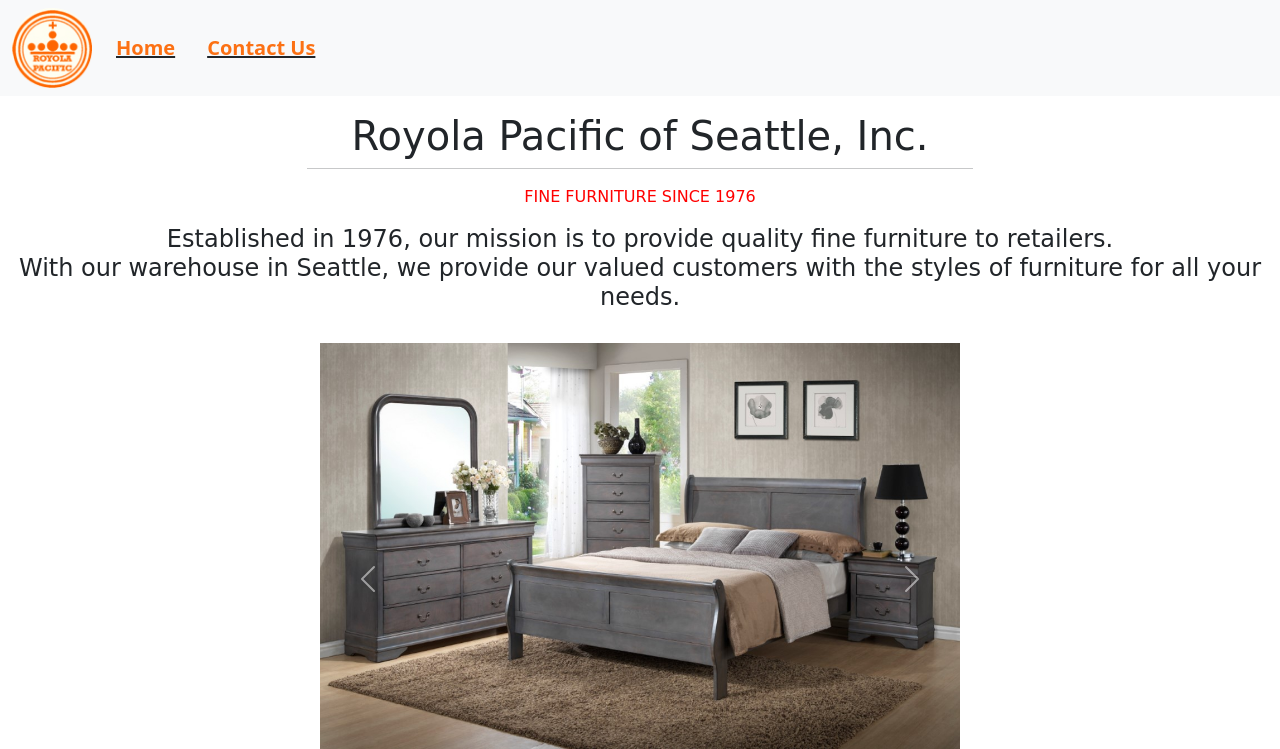
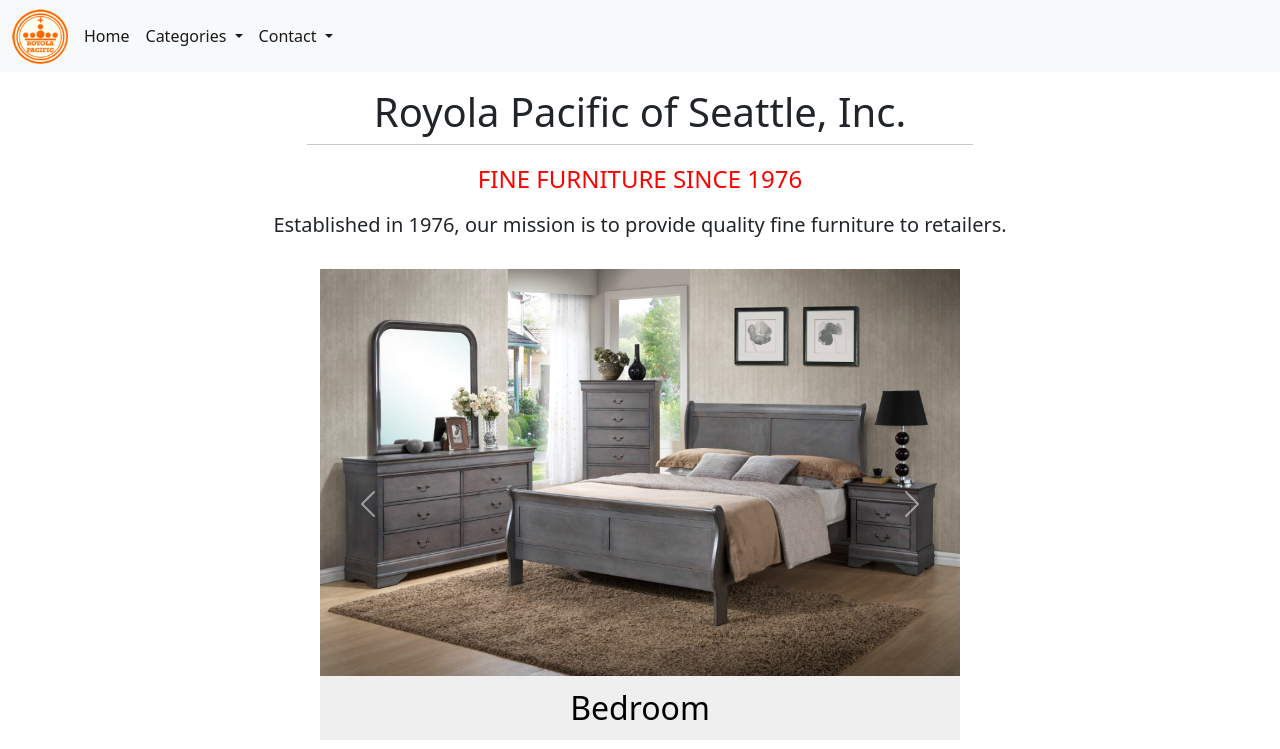
Before and after one commit to ElsdonC/Furniture-Store-Website, a PHP site: page /index.php in a window 1280 px wide. Shown: the top 749 px of the page. After the commit the page ends 720 px from the top, so only its background shows below. Run offline with PHP 8.4, Linux system fonts and the light colour scheme; data that the repository does not hold is empty.

Commit message:
changed navbar and fonts

```diff
--- a/includes/navbar.php
+++ b/includes/navbar.php
@@ -1,18 +1,20 @@
 <nav class="navbar navbar-expand-lg bg-light">
-  <div class="container" style="margin-left: 0;">
-    <img src="assets/images/Logo.png" style="height: 10vh;" alt="logo">
-    <a class="navbar-brand" href="index.php"></a>
-    <button class="navbar-toggler" type="button" data-bs-toggle="collapse" data-bs-target="#navbarSupportedContent" aria-controls="navbarSupportedContent" aria-expanded="false" aria-label="Toggle navigation">
+  <div class="container-fluid">
+    <img src="assets/images/Logo.png" style="height: 7vh; margin: auto;" alt="logo">
+    <button class="navbar-toggler" type="button" data-bs-toggle="collapse" data-bs-target="#navbarNavDropdown" aria-controls="navbarNavDropdown" aria-expanded="false" aria-label="Toggle navigation">
       <span class="navbar-toggler-icon"></span>
     </button>
-    <div class="collapse navbar-collapse" id="navbarSupportedContent">
+    <div class="collapse navbar-collapse" id="navbarNavDropdown">
+      <ul class="navbar-nav" style="margin-left: 1vh;">
+        <li class="nav-item">
+          <a class="nav-link active" aria-current="page" href="index.php">Home</a>
+        </li>
 
-      <ul class="navbar-nav me-auto mb-2 mb-lg-0">
-        <li class="nav-item">
-          <u>
-          <a class="nav-link navbar-brand fs-5 fw-bold" style="color: #fc7114;" aria-current="page" href="index.php">Home</a>
-          </u>
-        </li>
+        <li class="nav-item dropdown">
+          <a class="nav-link active dropdown-toggle" href="#" id="navbarDropdownMenuLink" role="button" data-bs-toggle="dropdown" aria-expanded="false">
+            Categories
+          </a>
+          <ul class="dropdown-menu" aria-labelledby="navbarDropdownMenuLink">
             <?php
               $navbarCategory = "SELECT * FROM categories WHERE navbar_status='0' AND status='0' ";
               $navbarCategory_run = mysqli_query($con, $navbarCategory);
@@ -21,40 +23,43 @@
                   ?>
                   <li class="nav-item">
                     <u>
-                <a class="nav-link navbar-brand fs-5 fw-bold" href="category.php?title=<?= $navItems['slug']; ?>"><?= $navItems['name']; ?></a>
+                    <a class="nav-link navbar-brand fs-6" href="category.php?title=<?= $navItems['slug']; ?>"><?= $navItems['name']; ?></a>
                     </u>
                   </li>
                   <?php
                 }
               }
             ?>
+          </ul>
+        </li>
+        <li class="nav-item dropdown">
+          <a class="nav-link active dropdown-toggle" href="#" id="navbarDropdownMenuLink" role="button" data-bs-toggle="dropdown" aria-expanded="false">
+            Contact
+          </a>
+          <ul class="dropdown-menu" aria-labelledby="navbarDropdownMenuLink">
             <li class="nav-item">
-          <u>
-          <a class="nav-link navbar-brand fs-5 fw-bold" style="color: #fc7114;" aria-current="page" href="ContactUs.php">Contact Us</a>
-          </u>
+              <b>Address:</b><br>25515 74th Ave S, Kent, WA 98032
             </li>
-
-
-        <!-- <?php if(isset($_SESSION['auth_user'])) : ?>
-        <li class="nav-item dropdown">
-          <a class="nav-link dropdown-toggle" href="#" id="navbarDropdown" role="button" data-bs-toggle="dropdown" aria-expanded="false">
-            <?= $_SESSION['auth_user']['user_name']; ?>
-          </a>
-          <ul class="dropdown-menu" aria-labelledby="navbarDropdown">
-            <li><a class="dropdown-item" href="#">My Profile</a></li>
-            <li>
-              <form action="allcode.php" method="POST">
-                <button type="submit" name="logout_btn" class="dropdown-item">Logout</button>
-              </form>
+            <br>
+            <li class="nav-item">
+            <svg xmlns="http://www.w3.org/2000/svg" width="16" height="16" fill="currentColor" class="bi bi-envelope" viewBox="0 0 16 16">
+            <path d="M0 4a2 2 0 0 1 2-2h12a2 2 0 0 1 2 2v8a2 2 0 0 1-2 2H2a2 2 0 0 1-2-2V4Zm2-1a1 1 0 0 0-1 1v.217l7 4.2 7-4.2V4a1 1 0 0 0-1-1H2Zm13 2.383-4.708 2.825L15 11.105V5.383Zm-.034 6.876-5.64-3.471L8 9.583l-1.326-.795-5.64 3.47A1 1 0 0 0 2 13h12a1 1 0 0 0 .966-.741ZM1 11.105l4.708-2.897L1 5.383v5.722Z"/>
+            </svg> rplseattle@aol.com
+            </li>
+            <li class="nav-item">
+            <svg xmlns="http://www.w3.org/2000/svg" width="16" height="16" fill="currentColor" class="bi bi-telephone" viewBox="0 0 16 16">
+            <path d="M3.654 1.328a.678.678 0 0 0-1.015-.063L1.605 2.3c-.483.484-.661 1.169-.45 1.77a17.568 17.568 0 0 0 4.168 6.608 17.569 17.569 0 0 0 6.608 4.168c.601.211 1.286.033 1.77-.45l1.034-1.034a.678.678 0 0 0-.063-1.015l-2.307-1.794a.678.678 0 0 0-.58-.122l-2.19.547a1.745 1.745 0 0 1-1.657-.459L5.482 8.062a1.745 1.745 0 0 1-.46-1.657l.548-2.19a.678.678 0 0 0-.122-.58L3.654 1.328zM1.884.511a1.745 1.745 0 0 1 2.612.163L6.29 2.98c.329.423.445.974.315 1.494l-.547 2.19a.678.678 0 0 0 .178.643l2.457 2.457a.678.678 0 0 0 .644.178l2.189-.547a1.745 1.745 0 0 1 1.494.315l2.306 1.794c.829.645.905 1.87.163 2.611l-1.034 1.034c-.74.74-1.846 1.065-2.877.702a18.634 18.634 0 0 1-7.01-4.42 18.634 18.634 0 0 1-4.42-7.009c-.362-1.03-.037-2.137.703-2.877L1.885.511z"/>
+            </svg> 206-852-9158
+            </li>
+            <li class="nav-item">
+            <svg xmlns="http://www.w3.org/2000/svg" width="16" height="16" fill="currentColor" class="bi bi-printer" viewBox="0 0 16 16">
+            <path d="M2.5 8a.5.5 0 1 0 0-1 .5.5 0 0 0 0 1z"/>
+            <path d="M5 1a2 2 0 0 0-2 2v2H2a2 2 0 0 0-2 2v3a2 2 0 0 0 2 2h1v1a2 2 0 0 0 2 2h6a2 2 0 0 0 2-2v-1h1a2 2 0 0 0 2-2V7a2 2 0 0 0-2-2h-1V3a2 2 0 0 0-2-2H5zM4 3a1 1 0 0 1 1-1h6a1 1 0 0 1 1 1v2H4V3zm1 5a2 2 0 0 0-2 2v1H2a1 1 0 0 1-1-1V7a1 1 0 0 1 1-1h12a1 1 0 0 1 1 1v3a1 1 0 0 1-1 1h-1v-1a2 2 0 0 0-2-2H5zm7 2v3a1 1 0 0 1-1 1H5a1 1 0 0 1-1-1v-3a1 1 0 0 1 1-1h6a1 1 0 0 1 1 1z"/>
+            </svg> 206-852-9151
             </li>
 
           </ul>
         </li>
-        <?php else : ?>
-        <li class="nav-item">
-          <a class="nav-link" href="login.php">Login</a>
-        </li>
-        <?php endif; ?> -->
       </ul>
     </div>
   </div>
--- a/index.php
+++ b/index.php
@@ -2,11 +2,11 @@
 include('includes/header.php');
 include('includes/navbar.php');
 ?>
-<h1 style="text-align: center; padding-top:2vh; font-family:Comic Sans MS, Comic Sans, cursive;">Royola Pacific of Seattle, Inc.</h1>
+<h1 style="text-align: center; padding-top:2vh;">Royola Pacific of Seattle, Inc.</h1>
 <hr style="width:52%; margin: auto;">
-<p style="text-align: center; color:red; padding-top:2vh; font-family:Comic Sans MS, Comic Sans, cursive;">FINE FURNITURE SINCE 1976</p>
+<p class="fs-4" style="text-align: center; color:red; padding-top:2vh;">FINE FURNITURE SINCE 1976</p>
 
-<h6 style="text-align:center; font-family:Brush Script MT, Brush Script Std, cursive; font-size: x-large;">Established in 1976, our mission is to provide quality fine furniture to retailers.<br>With our warehouse in Seattle, we provide our valued customers with the styles of furniture for all your needs.</h6>
+<h6 class="fs-5" style="text-align:center;">Established in 1976, our mission is to provide quality fine furniture to retailers.</h6>
 <br>
 <div id="carouselExampleCaptions" class="carousel slide w-50" style="margin: auto;" data-bs-ride="carousel" data-bs-interval="3000">
 
@@ -62,14 +62,6 @@ include('includes/navbar.php');
       </div>
     </div>
     <div class="carousel-item">
-    <a href="category.php?title=home-office">
-    <img src="uploads/home/Home Office.jpg" class="d-block w-100" alt="Home Office"/>
-      </a>
-      <div class="d-flex justify-content-center">
-        <button type="button" onclick="window.location.href='category.php?title=home-office'" class="fs-2 w-100 pt-2 pb-2" style="border: none;">Home Office</button>
-      </div>
-    </div>
-    <div class="carousel-item">
     <a href="category.php?title=barstools">
     <img src="uploads/home/Bar Stools.png" class="d-block w-100" alt="Bar Stools"/>
       </a>
```
Also changed, not shown: ContactUs.php (+8 -4 lines). Lines whose indentation alone changed are shown as unchanged.
